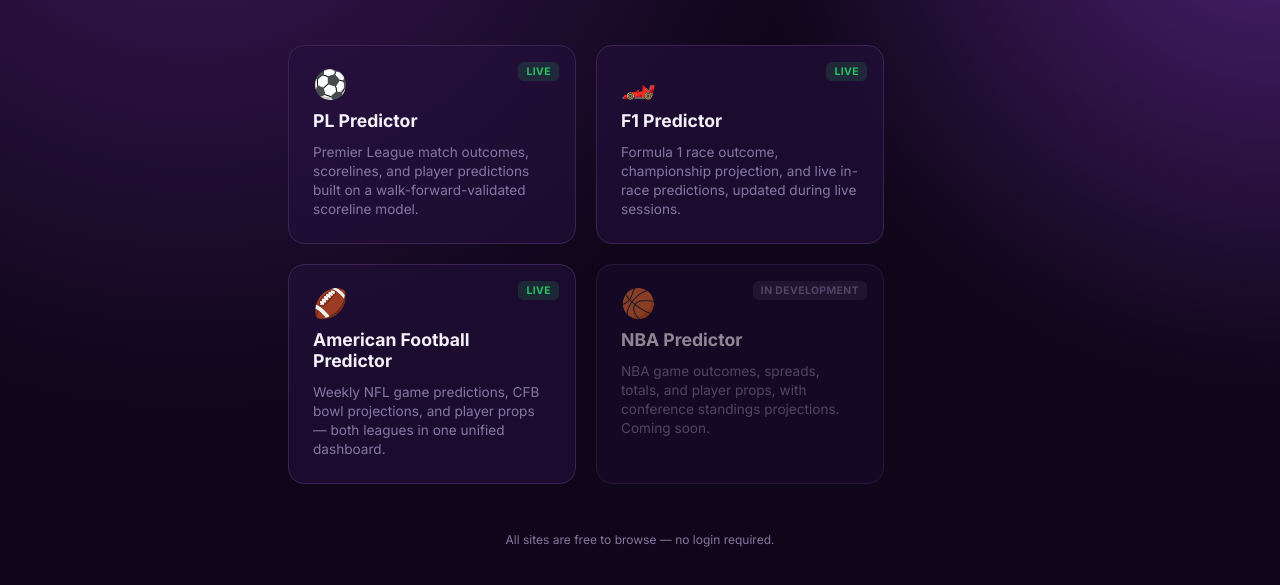
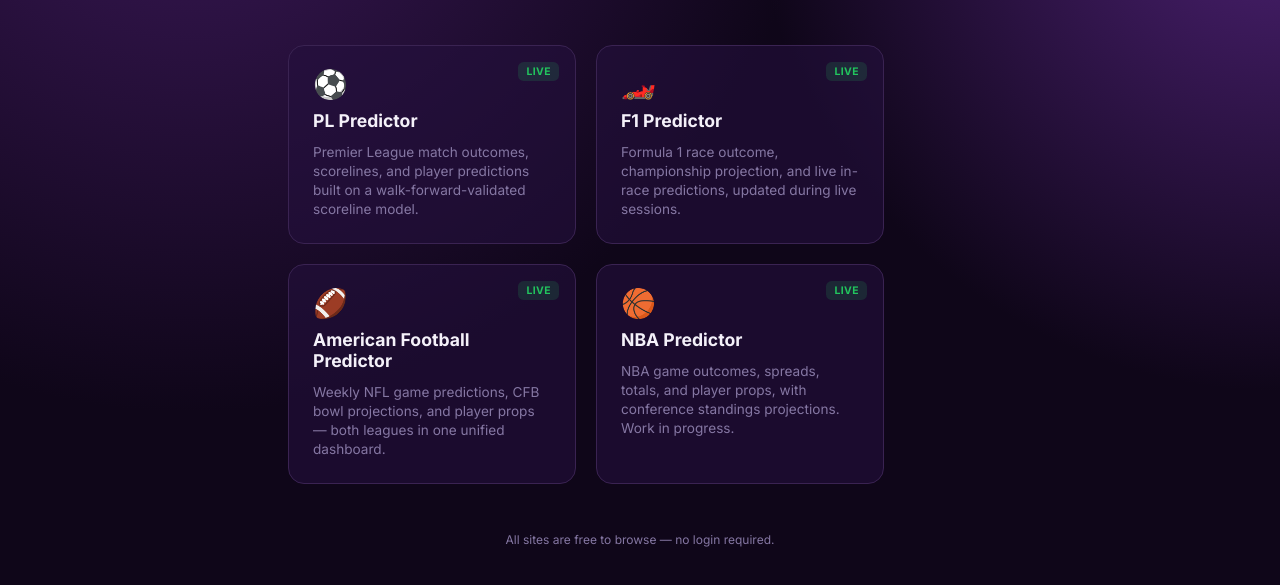
Before and after one commit to Kevocado/predictor-hub, a plain HTML site: page index.html in a window 1280 px wide. Shown: the part 137-722 px from the top of the page. Drawn offline with Linux system fonts and the light colour scheme.

Commit message:
Mark NBA Predictor live (work in progress)

```diff
--- a/index.html
+++ b/index.html
@@ -171,12 +171,12 @@
       <p>Weekly NFL game predictions, CFB bowl projections, and player props — both leagues in one unified dashboard.</p>
     </a>
 
-    <div class="card disabled">
-      <span class="badge soon">In development</span>
+    <a class="card" href="https://nba-predictor.proudbay-f56b8dfa.eastus2.azurecontainerapps.io" target="_blank" rel="noopener">
+      <span class="badge live">Live</span>
       <span class="card-icon">🏀</span>
       <h2>NBA Predictor</h2>
-      <p>NBA game outcomes, spreads, totals, and player props, with conference standings projections. Coming soon.</p>
-    </div>
+      <p>NBA game outcomes, spreads, totals, and player props, with conference standings projections. Work in progress.</p>
+    </a>
   </div>
 
   <footer>All sites are free to browse — no login required.</footer>
```
